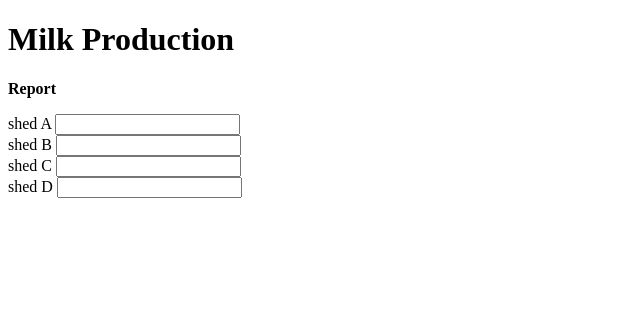
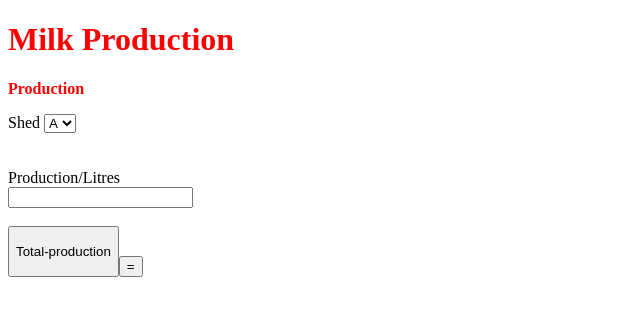
Before and after one commit to Carolwanzuu/JS-milk-production, a plain HTML site: page index.html in a window 1280 px wide. Shown: the whole page, without its empty margins (0-640 px from the left). Drawn offline with Linux system fonts and the light colour scheme.

Commit message:
edit html content

```diff
--- a/index.css
+++ b/index.css
@@ -0,0 +1,11 @@
+#Total-production{
+    font-size: medium;
+    color: red;
+}
+h1{
+    color: red;
+}
+#title{
+    font-size: large;
+    color: rgba(25, 15, 160, 0.133)
+}
--- a/index.html
+++ b/index.html
@@ -4,28 +4,40 @@
         <meta charset = "UTF-8">
         <meta name="viewport" content="width=device-width initial-scale=1.0">
         <title>Milk Production</title>
+        <link rel="stylesheet" href="index.css">
     </head>
 <body>
 
 <h1>Milk Production</h1>
-<div class="form">
-<p id="Total-production"><strong>Report</strong></p>
-<div class="input">
-    <label for="shedA">shed A</label>
-<input class="number" type="text" id="shedA" name="shedA">
-</div>
-<div class="input">
-    <label for="shedB">shed B</label>
-<input class="number" type="text" id="shedB" name="shedB">
-</div>
-<div class="input">
-    <label for="shedC">shed C</label>
-<input class="number" type="text" id="shedC" name="shedC">
-</div>
-<div class="input">
-    <label for="shedD">shed D</label>
-<input class="number" type="text" id="shedD" name="shedD">
-</div>
+<div class="Milk-Production">
+    <div class = "production">
+<p id="Total-production"><strong>Production</strong></p>
+<div id="input">
+    <label for="shed">Shed</label>
+    <select id = "shed">
+        <option value = "A">A</option>
+        <option value = "B">B</option>
+        <option value = "C">C</option>
+        <option value = "D">D</option>
+    </select id="title">
+    <br>
+    <br>
+    <br>
+    <label for = "production">Production/Litres</label>
+    <br>
+    <input type = "number" id = "Production">
+    <br>
+    <br>
+    <button input type = "submit" value="Submit" onclick = "return updateProduction">
+<br>
+<label for="Total-production">Total-production</label>
+<br>
+<br>
+
+<button onclick="return getTotalProduction" value="click">=</button>
+<br>
+<br>
+
 <script> src="js/script.js"</script>
 
 </body>
```
Also changed, not shown: script.js (+32 -5 lines).
